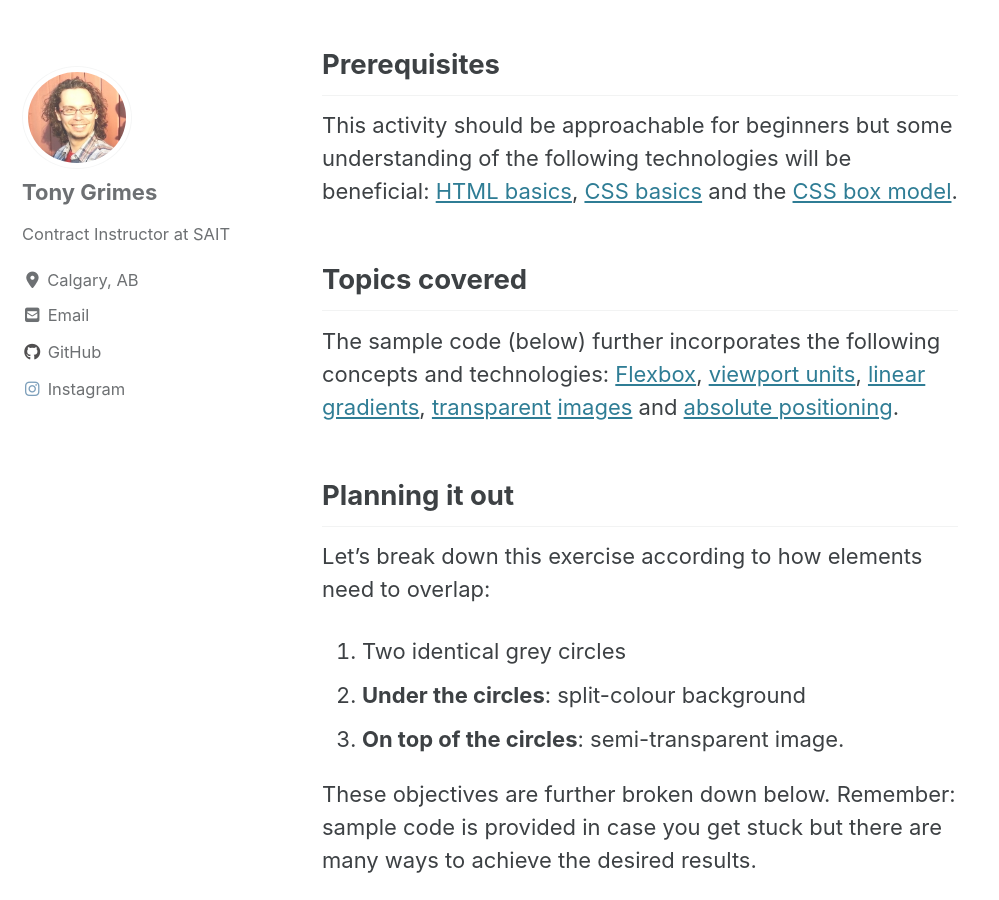
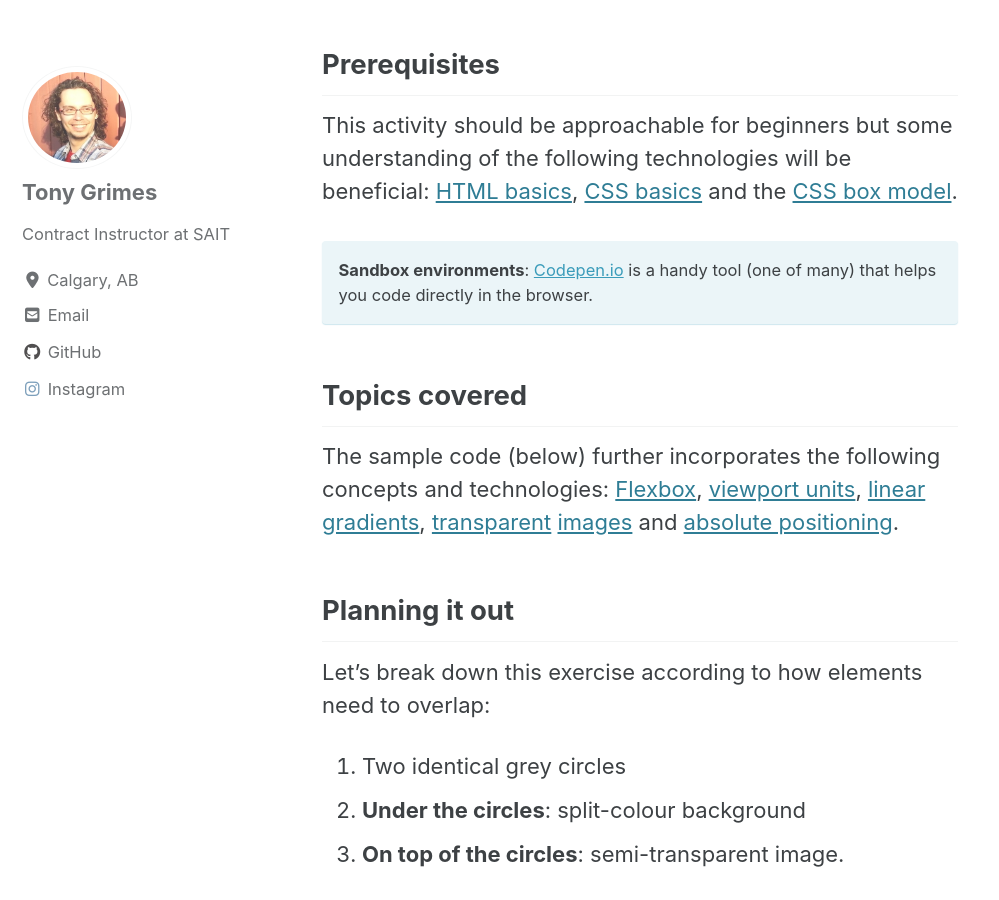
Before and after one commit to browsertherapy/browsertherapy.github.io, a Jekyll site: the page built from _posts/2020-06-02-tissue-contrast.md, in a window 1280 px wide and 900 px high, scrolled down 946 px. Shown: the whole window, without its empty margins (0-999 px from the left). Built offline with Jekyll 4.4.1, drawn with Linux system fonts in a browser that asks for light colours; cached includes are drawn as plain includes; nearby versions of some CDN libraries.

Commit message:
added codepen link

```diff
--- a/_posts/2020-06-02-tissue-contrast.md
+++ b/_posts/2020-06-02-tissue-contrast.md
@@ -13,6 +13,9 @@ The goal of this exercise is to replicate the Tissue Contrast Illusion in the br
 
 ## Prerequisites
 This activity should be approachable for beginners but some understanding of the following technologies will be beneficial: [HTML basics](https://developer.mozilla.org/en-US/docs/Learn/Getting_started_with_the_web/HTML_basics){:target="_blank"}, [CSS basics](https://developer.mozilla.org/en-US/docs/Learn/Getting_started_with_the_web/CSS_basics){:target="_blank"} and the [CSS box model](https://developer.mozilla.org/en-US/docs/Learn/CSS/Building_blocks/The_box_model){:target="_blank"}.
+
+**Sandbox environments**: [Codepen.io](https://www.codepen.io){:target="_blank"} is a handy tool (one of many) that helps you code directly in the browser.
+{:.notice--info}
 
 ## Topics covered
 The sample code (below) further incorporates the following concepts and technologies: [Flexbox](https://css-tricks.com/snippets/css/a-guide-to-flexbox/){:target="_blank"}, [viewport units](https://www.youtube.com/watch?v=_sgF8I-Q1Gs){:target="_blank"}, [linear gradients](https://css-tricks.com/css3-gradients/){:target="_blank"}, [transparent](https://css-tricks.com/almanac/properties/o/opacity/){:target="_blank"} [images](https://www.youtube.com/watch?v=33IinMVJf-M){:target="_blank"} and [absolute positioning](https://youtu.be/P6UgYq3J3Qs){:target="_blank"}.
```
